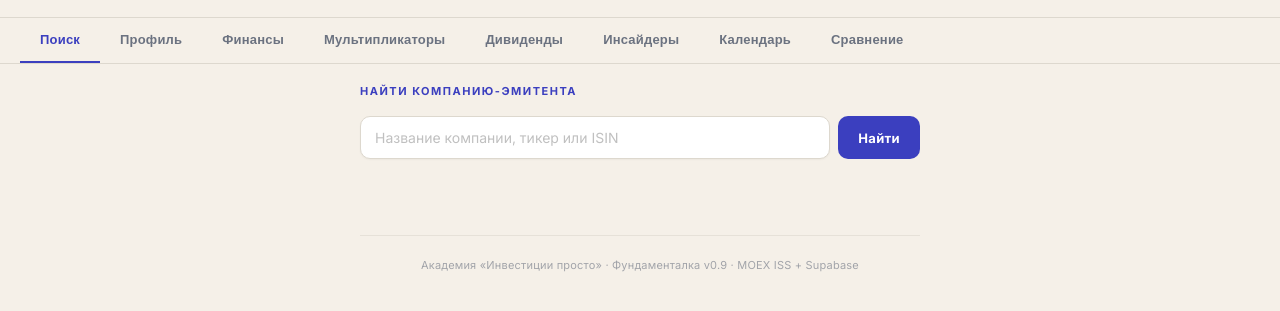
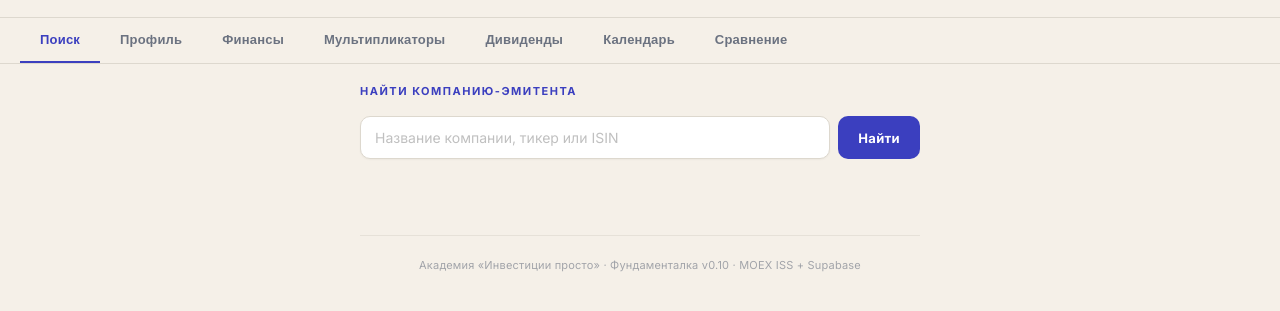
Before and after one commit to buneginatati/fundamentalka, a plain HTML site: page index.html in a window 1280 px wide. Shown: the part 75-386 px from the top of the page. Drawn offline with nearby package versions, Linux system fonts and the light colour scheme; no server answers.

Commit message:
Hide Insiders tab — saved for v2 when reliable single-source identified

```diff
--- a/index.html
+++ b/index.html
@@ -179,7 +179,7 @@
   <button class="tab" data-tab="financials">Финансы</button>
   <button class="tab" data-tab="multipliers">Мультипликаторы</button>
   <button class="tab" data-tab="dividends">Дивиденды</button>
-  <button class="tab" data-tab="insiders">Инсайдеры</button>
+  <button class="tab" data-tab="insiders" style="display:none;">Инсайдеры</button>
   <button class="tab" data-tab="calendar">Календарь</button>
   <button class="tab" data-tab="compare">Сравнение</button>
 </div>
@@ -311,7 +311,7 @@
   </div>
 
   <div class="footer">
-    Академия «Инвестиции просто» · Фундаменталка v0.9 · MOEX ISS + Supabase
+    Академия «Инвестиции просто» · Фундаменталка v0.10 · MOEX ISS + Supabase
   </div>
 </div>
 
```
